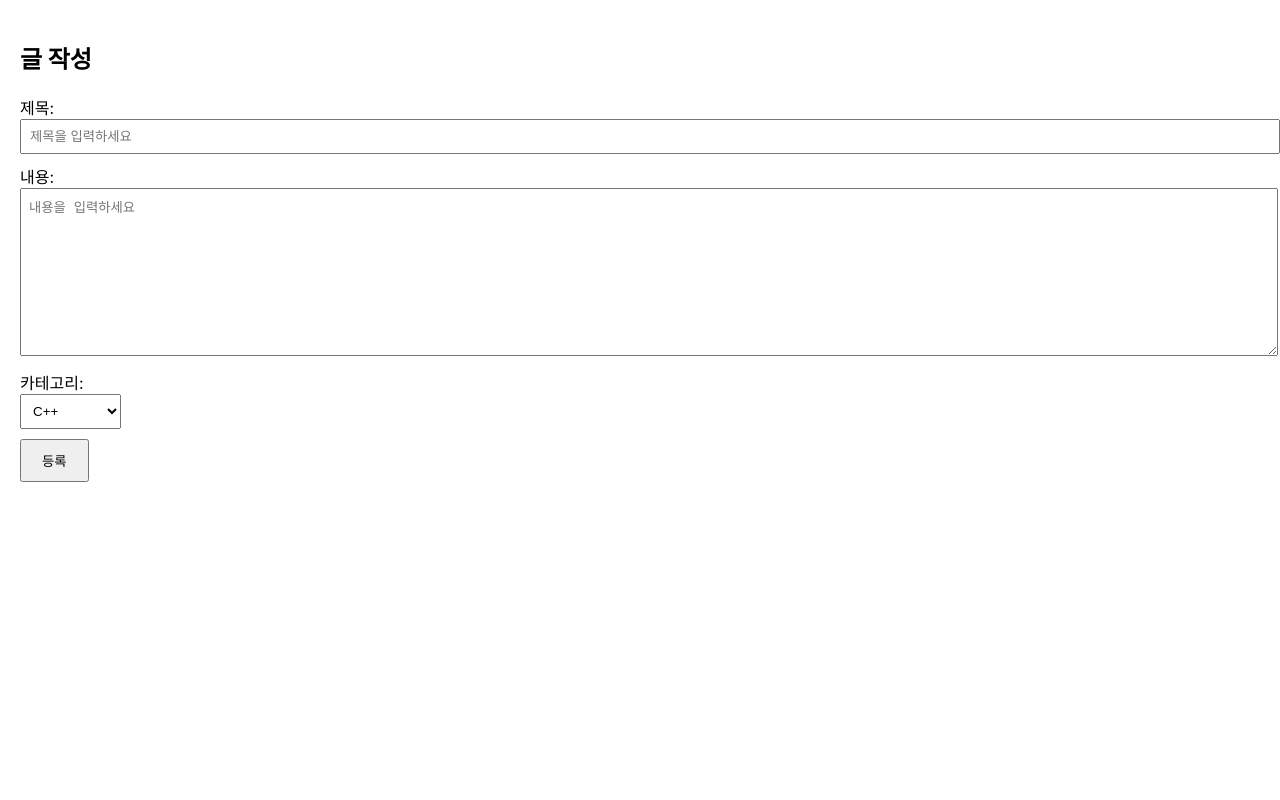
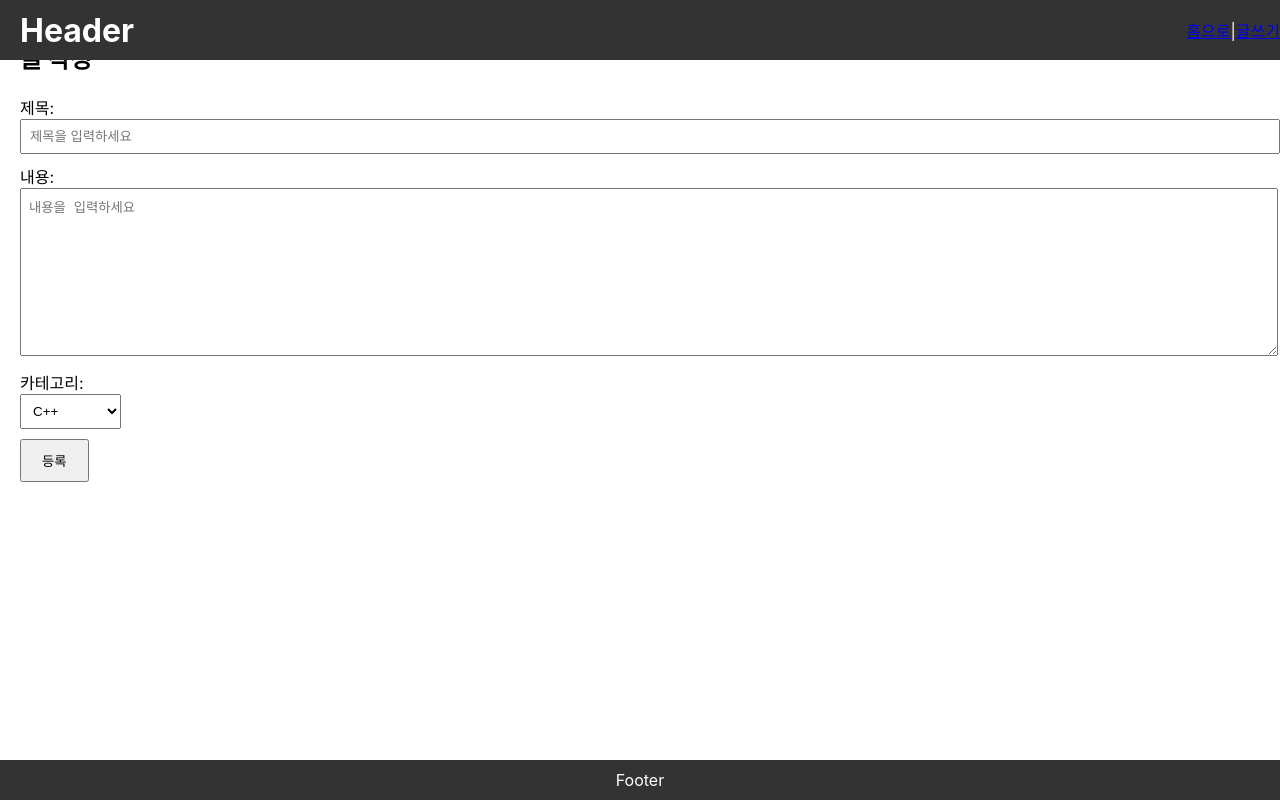
Before and after one commit to wooojin401/test2, a React (Create React App) app: page /write in a window 1280 px wide. Built offline with nearby package versions, Linux system fonts and the light colour scheme.

Commit message:
default Header

```diff
--- a/package.json
+++ b/package.json
@@ -7,6 +7,7 @@
     "@testing-library/jest-dom": "^6.6.4",
     "@testing-library/react": "^16.3.0",
     "@testing-library/user-event": "^13.5.0",
+    "axios": "^1.11.0",
     "react": "^19.1.0",
     "react-dom": "^19.1.0",
     "react-router-dom": "^7.7.1",
--- a/src/App.js
+++ b/src/App.js
@@ -1,18 +1,21 @@
 // App.js
-
+import React from "react";
 import { BrowserRouter, Routes, Route } from "react-router-dom";
 import Home from "./pages/Home";
 import Write from "./pages/Write";
 import Detail from "./pages/Detail";
-
+import Header from "./pages/layout/Header";
+import Footer from "./pages/layout/Footer";
 function App() {
   return (
     <BrowserRouter>
+    <Header />
       <Routes>
         <Route path="/" element={<Home />} />
         <Route path="/write" element={<Write />} />
         <Route path="/post/:id" element={<Detail />} />
       </Routes>
+      <Footer />
     </BrowserRouter>
   );
 }
--- a/src/pages/Write.js
+++ b/src/pages/Write.js
@@ -7,10 +7,7 @@ function Write() {
 
   const handleSubmit = (e) => {
     e.preventDefault(); // 폼 기본 동작 막기
-    console.log('제목:', title);
-    console.log('내용:', content);
-    console.log('카테고리:', category);
-    // 여기서 API 호출 등 구현 예정
+
   };
 
   return (
--- /dev/null
+++ b/src/pages/layout/Footer.css
@@ -0,0 +1,13 @@
+.footer {
+  position: fixed;
+  bottom: 0;
+  left: 0;
+  width: 100%;
+  height: 40px;
+  background-color: #333;
+  color: white;
+  display: flex;
+  align-items: center;
+  justify-content: center;
+  z-index: 1000;
+}
--- /dev/null
+++ b/src/pages/layout/Footer.js
@@ -0,0 +1,11 @@
+import React from 'react';
+import './Footer.css';
+
+const Footer = () => {
+  return (
+    <footer className="footer">
+      <p>Footer</p>
+    </footer>
+  );
+};
+export default Footer;
--- /dev/null
+++ b/src/pages/layout/Header.css
@@ -0,0 +1,19 @@
+.Header {
+  position: fixed;
+  top: 0;
+  left: 0;
+  width: 100%;
+  height: 60px;
+  background-color: #333;
+  color: white;
+  display: flex;
+  align-items: center;
+  justify-content: center;
+  z-index: 1000;
+}
+.header_left {
+  flex: 1;
+  display: flex;
+  align-items: center;
+  padding-left: 20px;
+}
--- /dev/null
+++ b/src/pages/layout/Header.js
@@ -0,0 +1,19 @@
+import './Header.css';
+import { Link } from 'react-router-dom';
+
+const Header = () => {
+  return (
+    <header className="Header">
+      <div className="header_left">
+        <h1>Header</h1>
+      </div>
+      <div className="header_right">
+        <Link to="/">홈으로</Link>
+        <span className="divider">|</span>
+        <Link to="/write">글쓰기</Link>
+      </div>
+    </header>
+  );
+};
+
+export default Header;
```
Also changed, not shown: src/App.css (+5 -35 lines), 1 other file (tests, documents, lock files or other folders).
